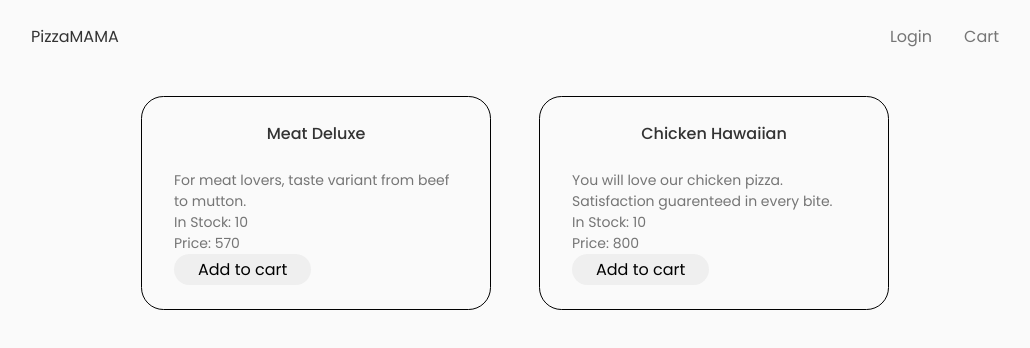
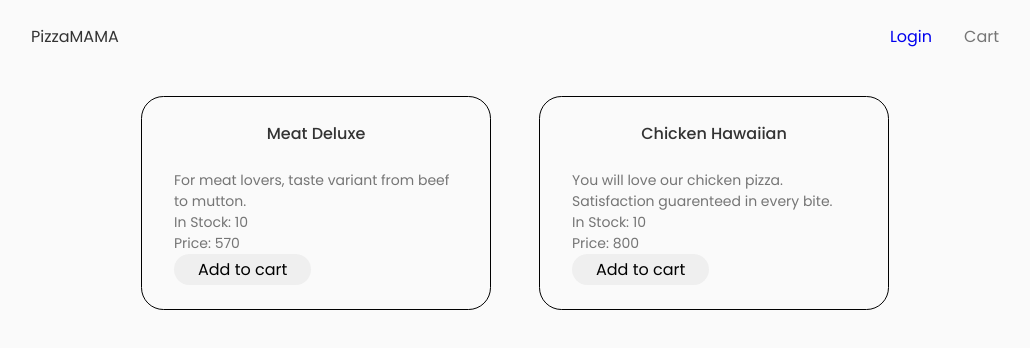
Before and after one commit to John-Kimani/auth_redux, a React (Create React App) app: page / in a window 1280 px wide. Shown: the top 348 px of the page, without its empty margins (125-1155 px from the left). Built offline with nearby package versions, Linux system fonts and the light colour scheme.

Commit message:
App: restructure folder structure

```diff
--- a/src/components/Header/Header.jsx
+++ b/src/components/Header/Header.jsx
@@ -1,5 +1,6 @@
 import React from "react";
 import './header.css'
+import { Link } from "react-router-dom";
 
 const Header = () => {
 
@@ -12,7 +13,7 @@
 
         <div className="nav__menu show-menu">
           <ul className="nav__list grid">
-            <li className="nav__item">Login</li>
+            <li className="nav__item"><Link to='/login'>Login</Link></li>
             <li className="nav__item">Cart</li>
           </ul>
         </div>
--- a/src/pages/homepage/HomePage.js
+++ b/src/pages/homepage/HomePage.js
@@ -1,6 +1,6 @@
 import React from 'react';
 import Header from '../../components/Header/Header';
-import Home from '../../components/Home';
+import Home from '../../components/Home/Home';
 
 const HomePage = () => {
   return (
```
Also changed, not shown: src/components/Home/Data.jsx (renamed from src/components/Data.jsx), src/components/Home/Home.jsx (renamed from src/components/Home.jsx), src/components/Home/home.css (renamed from src/components/home.css).
